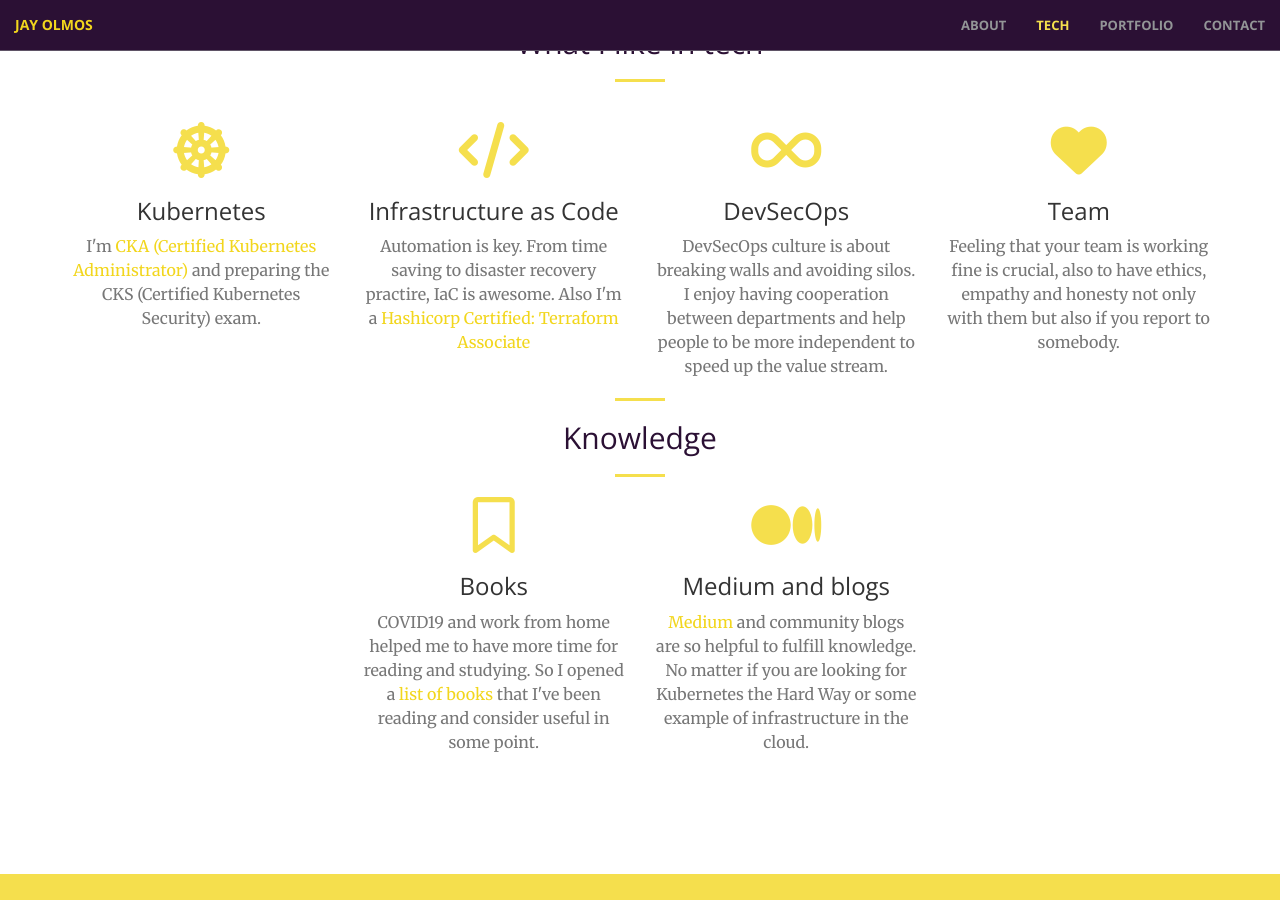
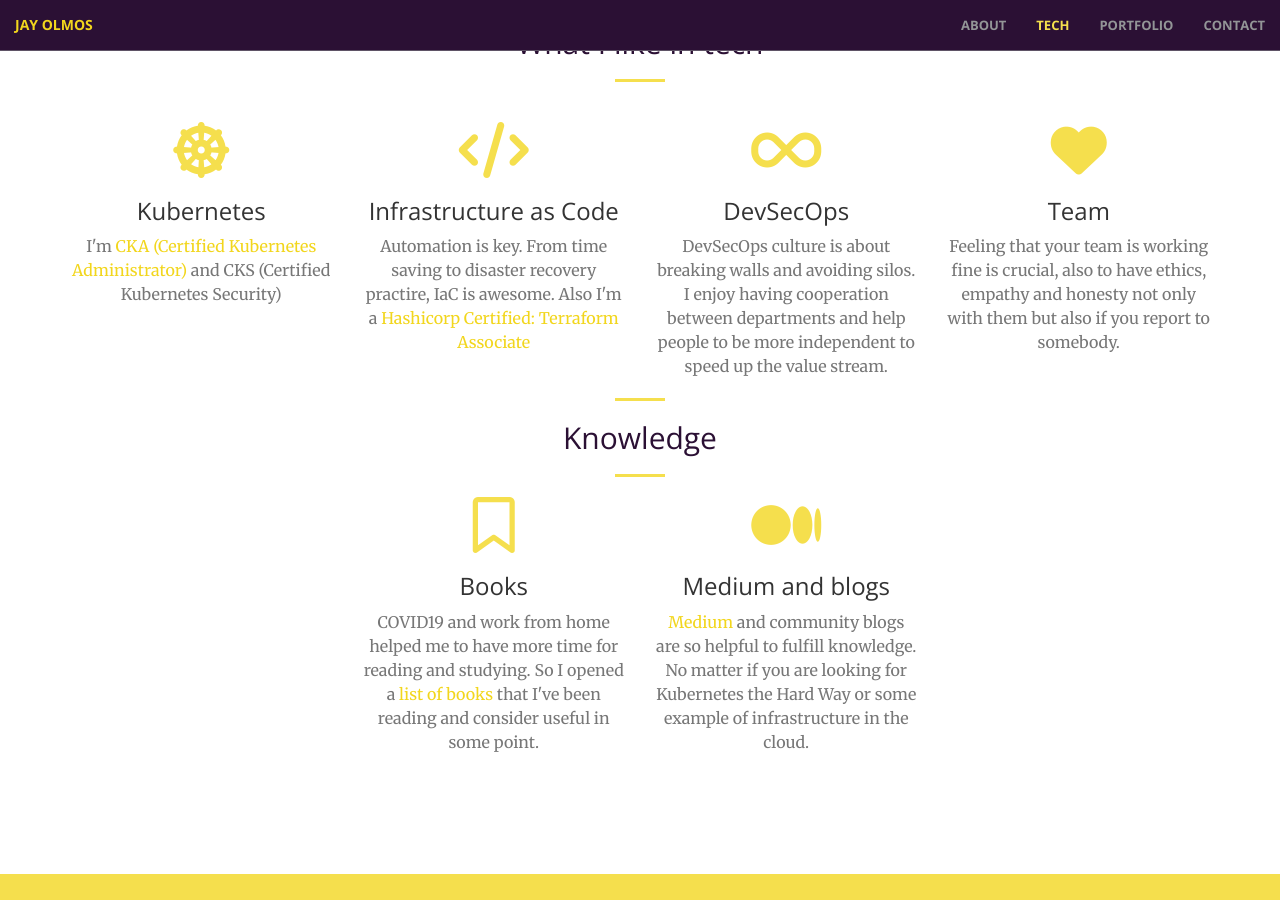
Before and after one commit to jayolmos/wen, a Jekyll site: the page built from index.markdown, in a window 1280 px wide and 900 px high, scrolled down 1740 px. Built offline with Jekyll 4.4.1, drawn with Linux system fonts in a browser that asks for light colours; nearby versions of some CDN libraries.

Commit message:
no tw, yes cks

```diff
--- a/_includes/contact.html
+++ b/_includes/contact.html
@@ -16,11 +16,7 @@
             <i class="fa fa-github fa-3x wow bounceIn" data-wow-delay=".1s"></i>
             </a>
         </div>
-        <div class="col-lg-2 col-lg-offset-1 text-center">
-            <a target="_blank" href="https://twitter.com/{{ site.twitter_username }}">
-                <i class="fa fa-twitter fa-3x wow bounceIn" data-wow-delay=".1s"></i>
-            </a>
-        </div>
+
     </div>
 </section>
 <aside class="bg-dark">
--- a/_includes/services.html
+++ b/_includes/services.html
@@ -13,7 +13,7 @@
                 <div class="service-box">
                     <i class="fas fa-4x fa-dharmachakra wow bounceIn text-primary"></i>
                     <h3>Kubernetes</h3>
-                    <p class="text-muted">I'm <a target="_blank" href="https://www.credly.com/badges/3a029c78-f6a3-487f-8f7a-79910ca73288/">CKA (Certified Kubernetes Administrator)</a> and preparing the CKS (Certified Kubernetes Security) exam.</p>
+                    <p class="text-muted">I'm <a target="_blank" href="https://www.credly.com/badges/3a029c78-f6a3-487f-8f7a-79910ca73288/">CKA (Certified Kubernetes Administrator)</a> and <a target="_blank" href="https://www.credly.com/badges/992d46ef-40d7-45f5-90d3-1096ca91fa2a/"></a>CKS (Certified Kubernetes Security)</a></p>
                 </div>
             </div>
             <div class="col-lg-3 col-md-6 text-center">
```
